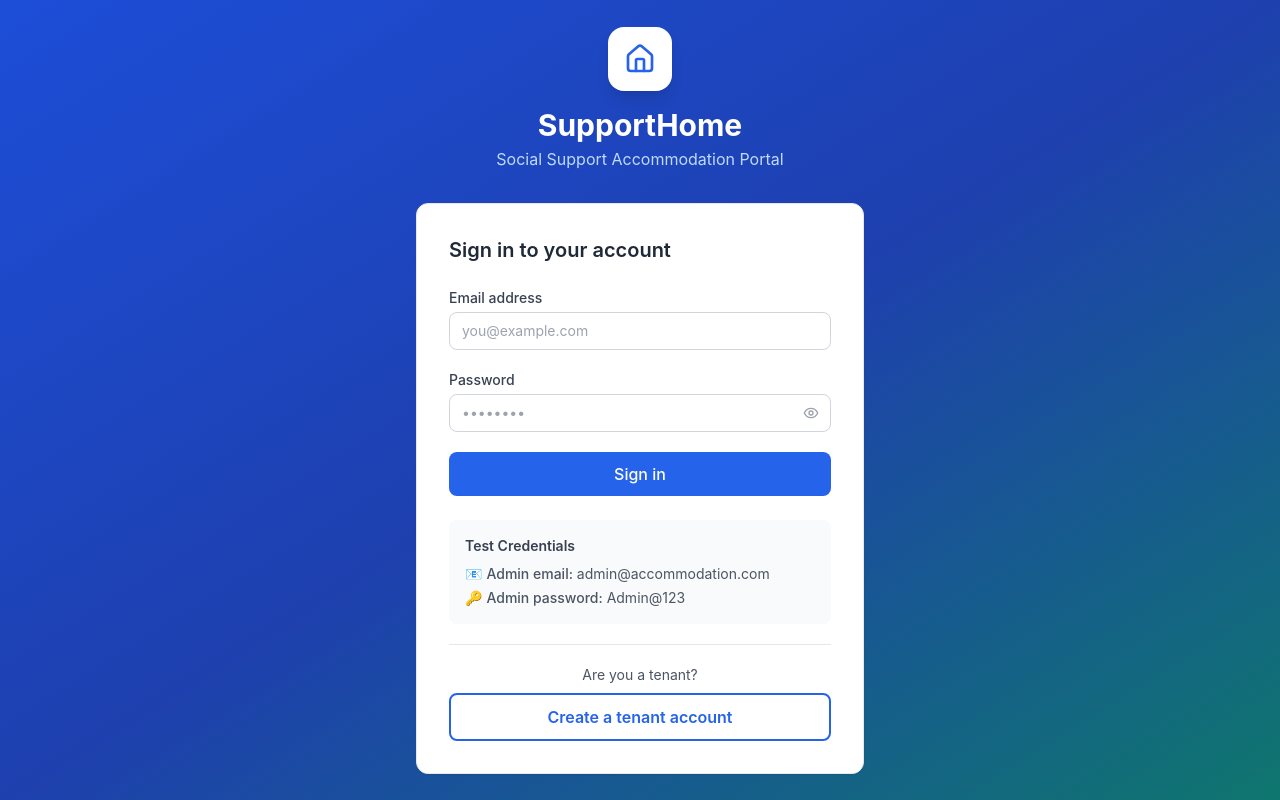
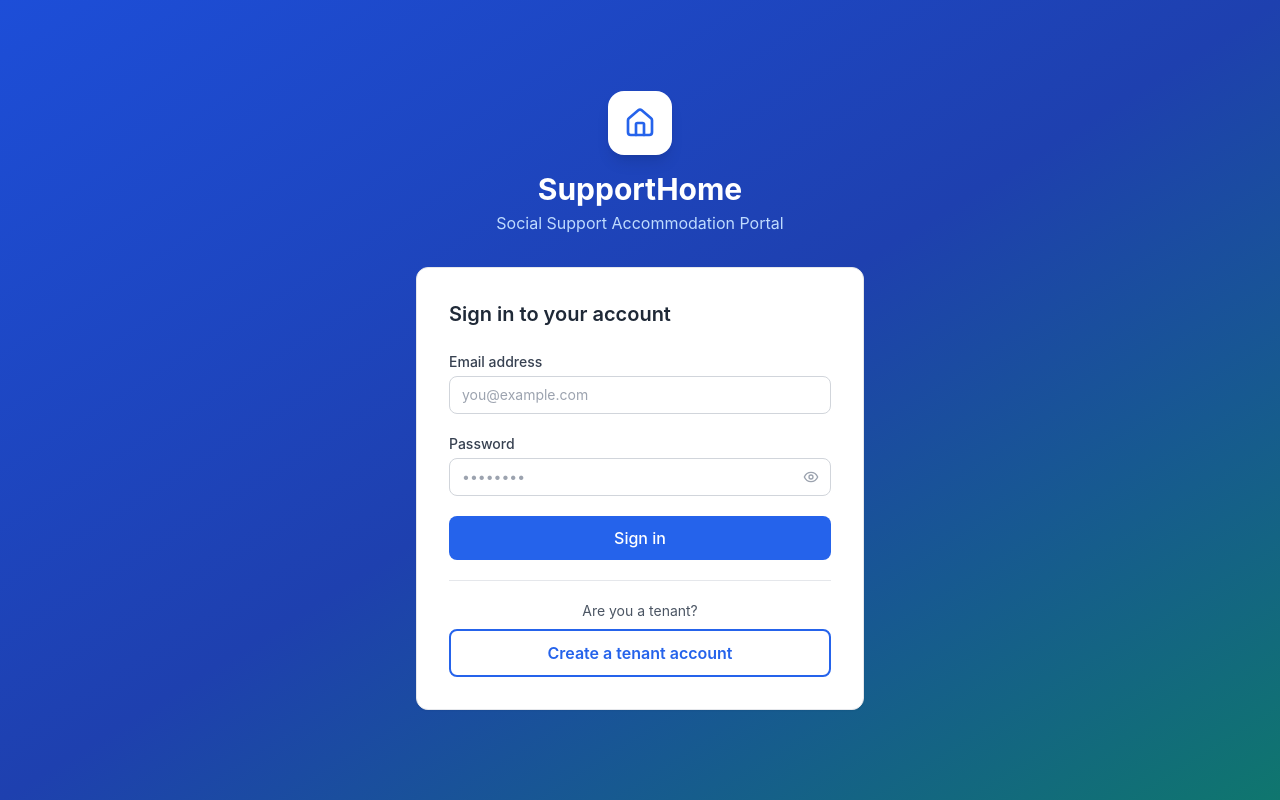
Before and after one commit to javabrk/accommodation-support, a Next.js app in the folder frontend/: page /login in a window 1280 px wide. Built offline with nearby package versions, Linux system fonts and the light colour scheme.

Commit message:
Remove credentials hint from login page

```diff
--- a/frontend/app/login/page.tsx
+++ b/frontend/app/login/page.tsx
@@ -93,11 +93,6 @@ export default function LoginPage() {
             </button>
           </form>
 
-          <div className="mt-6 p-4 bg-gray-50 rounded-lg text-sm text-gray-600 space-y-1">
-            <p className="font-semibold text-gray-700 mb-2">Test Credentials</p>
-            <p>📧 <span className="font-medium">Admin email:</span> admin@accommodation.com</p>
-            <p>🔑 <span className="font-medium">Admin password:</span> Admin@123</p>
-          </div>
 
           <div className="mt-5 pt-5 border-t border-gray-200 text-center">
             <p className="text-sm text-gray-600 mb-2">Are you a tenant?</p>
```
